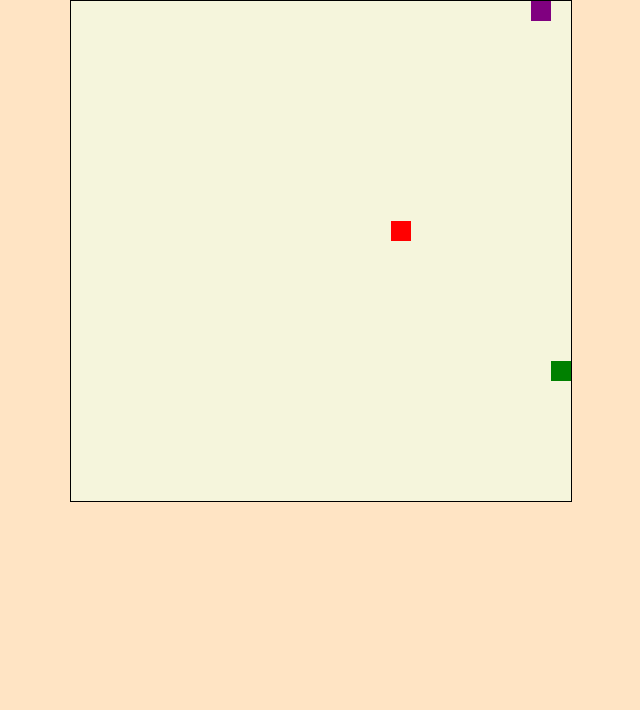
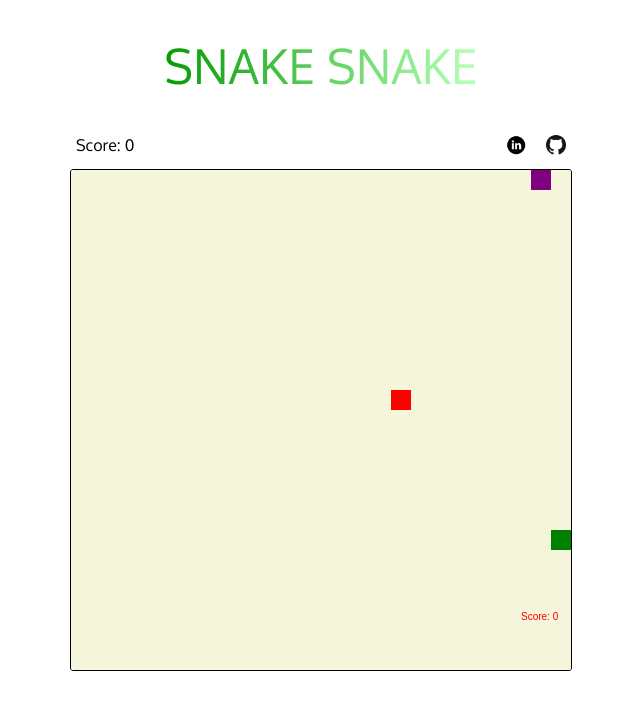
Before and after one commit to mrmoeee/shakey_snakey, a website built with webpack: page dist/index.html in a window 1280 px wide. Shown: the whole page, without its empty margins (319-959 px from the left). Built offline with Linux system fonts and the light colour scheme.

Commit message:
added some styling

```diff
--- a/src/feedingGround.js
+++ b/src/feedingGround.js
@@ -7,9 +7,9 @@ class FeedingGround {
   constructor(width, height) {
     this.snake = new Snake();
     this.snakeFood = [
-      new SnakeFood(20, 20, 'green'),
-      new SnakeFood(20, 20, 'red'),
-      new SnakeFood(20, 20, 'purple')
+      new SnakeFood(20, 20, 'green', 10),
+      new SnakeFood(20, 20, 'red', 40),
+      new SnakeFood(20, 20, 'purple', 100)
     ];
     this.width = width;
     this.height = height;
@@ -19,6 +19,7 @@ class FeedingGround {
     this.asteroidsL = [];
     this.asteroidsR = [];
     this.asteroidsB = [];
+    this.score = 0;
   }
   randomX() {
     return Math.random() * 500;
@@ -170,6 +171,7 @@ class FeedingGround {
     const grid = this.generateGrounds();
     this.setup();
     let looped = 1;
+    let score = document.getElementById('scores');
     const animationLoop = () => {
       looped += 1;
       console.log(looped);
@@ -196,9 +198,11 @@ class FeedingGround {
       if (this.foodCollision(this.snakeFood[0])) {
         let randomNum1 = Math.floor(Math.random() * this.snakeFood.length);
         this.snake.size++;
+        this.score += this.snakeFood[0].score;
         this.spawnFood(this.snakeFood[0]);
       } else if (this.foodCollision(this.snakeFood[1])) {
         this.snake.size++;
+        this.score += this.snakeFood[1].score;
         this.spawnFood(this.snakeFood[1]);
         if (this.snake.eaten === '' || this.snake.eaten === 'purple'){
           this.snake.eaten = this.snakeFood[1].color;
@@ -208,7 +212,9 @@ class FeedingGround {
         this.spawnFood(this.snakeFood[2]);
         if (this.snake.eaten === '') {
           this.snake.eaten = this.snakeFood[2].color;
+          this.score += this.snakeFood[2].score;
         } else if (this.snake.eaten === 'red') {
+          this.score = this.score + this.snakeFood[2].score + this.snakeFood[1].score + 20;
           this.snake.eaten = '';
         }
       }
@@ -245,7 +251,9 @@ class FeedingGround {
       this.asteroidsB.forEach(asteroid => {
         asteroid.update(ctx);
       });
-
+      score.innerHTML = `Score: ${this.score}`;
+      ctx.fillStyle = 'red';
+      ctx.fillText(`Score: ${this.score}`, 450, 450, 80);
     };
     animationLoop();
   }
--- a/src/snakeFood.js
+++ b/src/snakeFood.js
@@ -1,11 +1,12 @@
 
 class SnakeFood {
-  constructor(width, height, color) {
+  constructor(width, height, color, score) {
     this.x = 0;
     this.y = 0;
     this.width = 20;
     this.height = 20;
     this.color = color;
+    this.score = score;
     //type, color, size
   }
 
--- a/stylesheet/index.css
+++ b/stylesheet/index.css
@@ -1,9 +1,74 @@
-body {
-  background: bisque;
+
+.nav-bar-container {
+  width: 500px;
+  display: flex;
+  justify-content: space-between;
+  font-family: 'Oxygen';
 }
 
+.score-box {
+  padding: 5px;
+  margin-bottom: 5px;
+}
+
+.title-container {
+  font-size: 48px;
+  font-family: 'Oxygen';
+  padding: 5px;
+  margin: 30px auto;
+	background: linear-gradient(to right, #009900 0%, #b2ffb2 95%);
+	-webkit-background-clip: text;
+	-webkit-text-fill-color: transparent;
+
+}
+
+.links-container {
+  margin-left: 328px;
+  display: flex;
+  flex-direction: row;
+  justify-content: space-between;
+}
+
+.linkedin {
+  padding: 5px;
+  margin-bottom: 5px;
+  margin-right: 10px;
+}
+
+.github {
+  width: 20px;
+  height: 20px;
+  padding: 5px;
+  margin-bottom: 5px;
+}
+.image {
+  width: 20px;
+  height: 20px;
+}
+.image2 {
+  width: 20px;
+  height: 20px;
+}
+
+body {
+  display: flex;
+  flex-direction: column;
+  justify-content: center;
+  align-items: center;
+  position: fixed;
+  width: 100%;
+  background: linear-gradient(to right, #FDFBFB, #EBEDEE 70%);
+}
+
+.canvas-container {
+  display: flex;
+  justify-content: center;
+  align-items: center;
+}
 canvas {
-  border: 1px solid black; display: block; margin: 0 auto;
+  border: 1px solid black;
+  border-radius: 3px;
+  display: block;
 }
 
 * {
```
Also changed, not shown: dist/index.html, dist/main.js, images/glogo.png (added), images/glogo2.png (added), images/lin.jpg (added), images/lin2.png (added), 1 other file.
